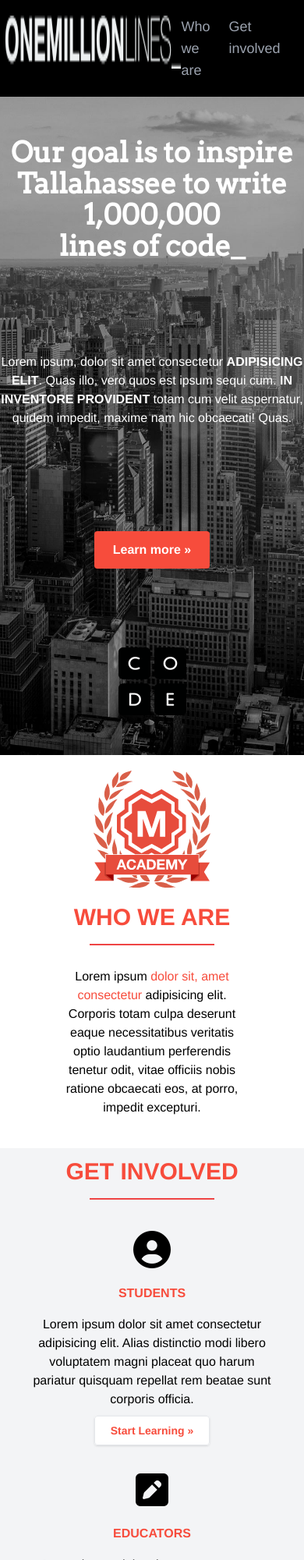
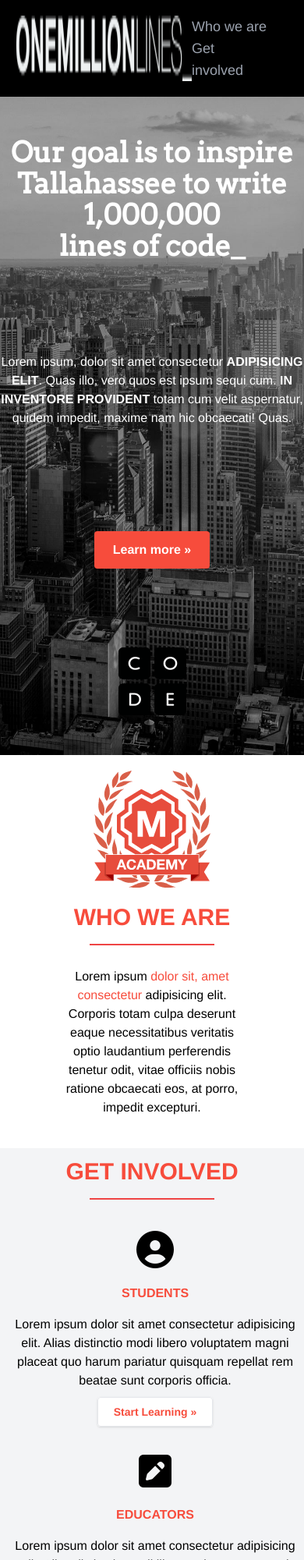
Before and after one commit to Gipsy1403/Projet-One-Million, a website: page index.html in a window 390 px wide. Shown: the top 2000 px of the page at 78% size. Drawn offline with Linux system fonts and the light colour scheme.

Commit message:
responsivité terminée

```diff
--- a/index.html
+++ b/index.html
@@ -10,9 +10,9 @@
 </head>
 <body class="font-helvetica ">
       <header>
-            <nav class="bg-black flex justify-center p-5 flex-row sm:justify-evenly">
-                  <img src="assets/images/top-logo.png" alt="Logo OneMillion" class="mb-4 sm:mb-0">
-                  <ul class="text-gray-400 text-lg flex justify-end sm:flex-row sm:justify-end">
+            <nav class="bg-black flex justify-around p-5 ">
+                  <img src="assets/images/top-logo.png" alt="Logo OneMillion" class="mb-4 mb-0 md:h-5">
+                  <ul class="text-gray-400 text-lg flex justify-end flex-col md: flex-row "">
                         <li class="mr-6 sm:mb-0 sm:mr-6"><a href="#who"  class="hover:text-white transition-colors duration-300">Who we are</a></li>
                         <li class="mr-6 sm:mb-0 sm:mr-6"><a class="hover:text-white transition-colors duration-300" href="#get">Get involved</a></li>
                   </ul>
@@ -37,20 +37,20 @@
             <section class="flex flex-col justify-center items-center bg-gray-100">
                   <h2 class=" pt-3 text-[rgb(247,76,60)] uppercase font-bold text-center text-3xl">Get Involved</h2>
                   <div class="border border-red-500 border-solid w-40 mt-4 "></div>
-                  <div class="flex pb-5 bg-gray-100 text-center justify-between  flex-wrap md:flex-wrap lg:flex-col">
-                        <div class="mr-10 ml-10">
+                  <div class="flex pb-5 bg-gray-100 text-center justify-between  flex-col  md:flex-row">
+                        <div class=" md:mr-2 ml-2 lg:mr-10 ml-10">
                               <i class="fa-solid fa-circle-user text-5xl mb-5 mt-10 md:mt-10 "></i>
                               <h2 class="mb-4 text-[rgb(247,76,60)] uppercase font-bold text-center">Students</h2>
                               <p class="mb-4 ">Lorem ipsum dolor sit amet consectetur adipisicing elit. Alias distinctio modi libero voluptatem magni placeat quo harum pariatur quisquam repellat rem beatae sunt corporis officia.</p>
                               <a class=" font-bold px-5 py-2.5 bg-white text-sm border border-solid border-black-600  shadow text-[rgb(247,76,60)] rounded hover:bg-red-200 transition duration-300" href="#btn">Start Learning »</a>
                         </div>
-                        <div class="mr-10 ml-10">
+                        <div class=" md:mr-2 ml-2 lg:mr-10 ml-10">
                               <i class="fa-solid fa-square-pen text-5xl mb-5 mt-10 md:mt-10"></i>
                               <h2 class=" mb-4 text-[rgb(247,76,60)] uppercase font-bold text-center">Educators</h2>
                               <p class="mb-4">Lorem ipsum dolor sit amet consectetur adipisicing elit. Alias distinctio modi libero voluptatem magni placeat quo harum pariatur quisquam repellat rem beatae sunt corporis officia.</p>
                               <a class=" font-bold px-5 py-2.5 bg-white text-sm border border-solid border-black-600  shadow text-[rgb(247,76,60)] rounded hover:bg-red-200 transition duration-300" href="#btn">Join The Initiative »</a>
                         </div>
-                        <div class="mr-10 ml-10">
+                        <div class=" md:mr-2 ml-2 lg:mr-10 ml-10">
                               <i class="fa-regular fa-money-bill-1 text-5xl mb-5 mt-10 md:mt-10"></i>
                               <h2 class="mb-4 text-[rgb(247,76,60)] uppercase font-bold text-center">Sponsors</h2>
                               <p class="mb-4">Lorem ipsum dolor sit amet consectetur adipisicing elit. Alias distinctio modi libero voluptatem magni placeat quo harum pariatur quisquam repellat rem beatae sunt corporis officia.</p>
```
Also changed, not shown: dist/styles.css.
